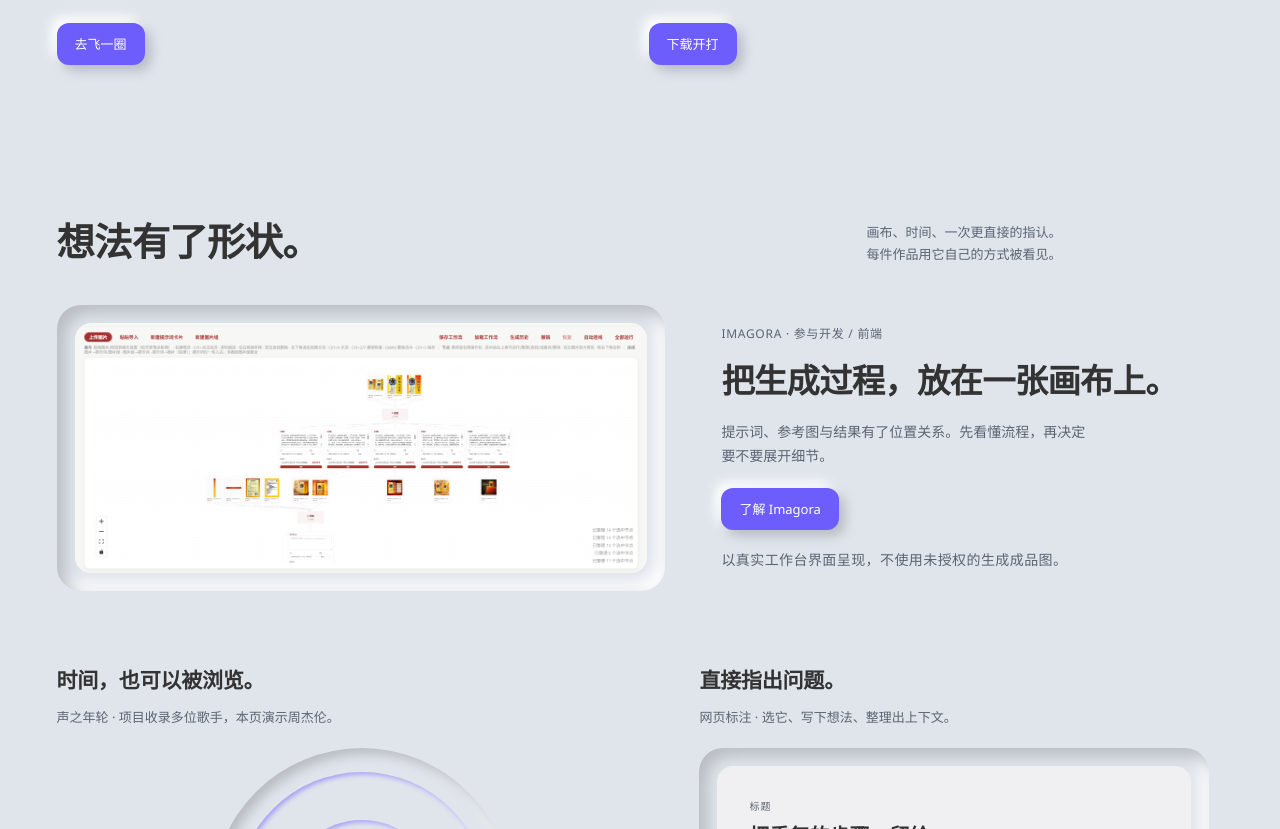
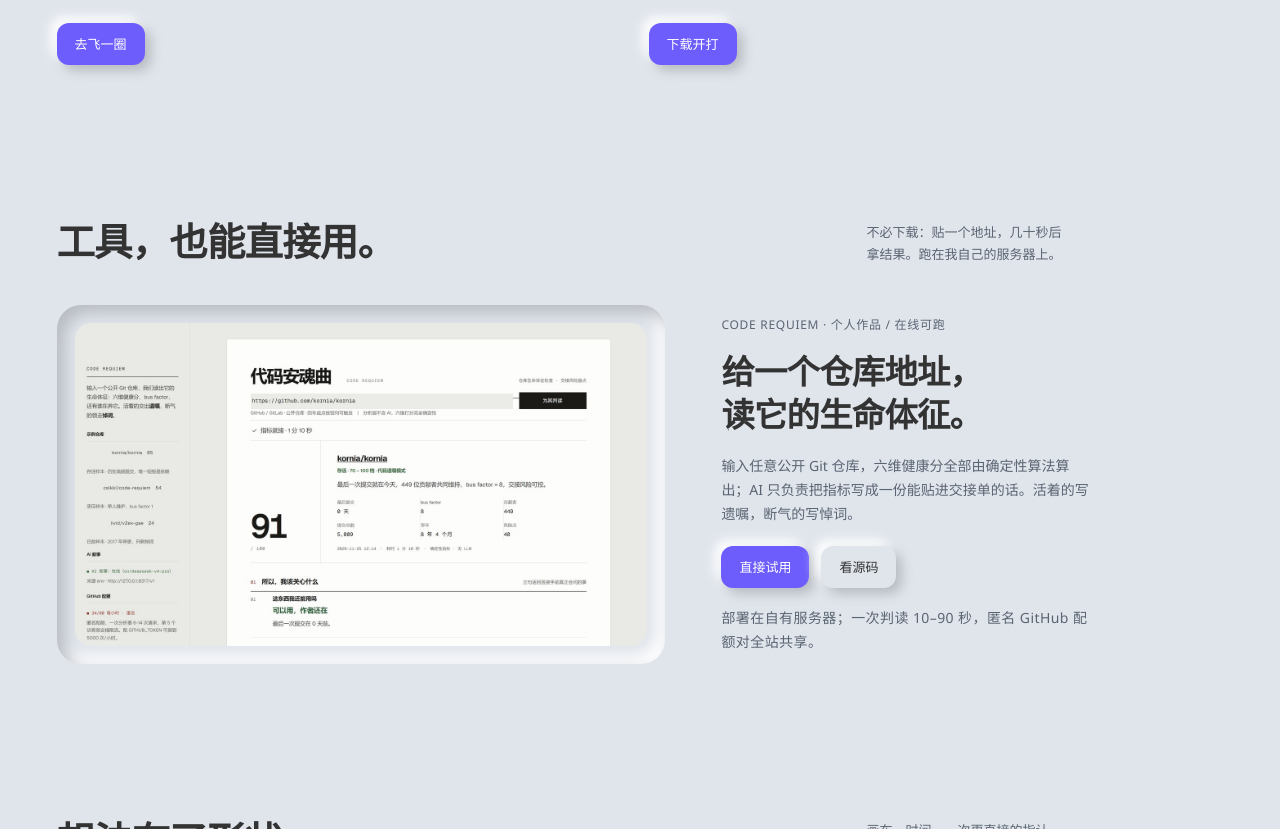
Before and after one commit to cslkkl/cslkkl.github.io, a plain HTML site: page index.html in a window 1280 px wide. Shown: the part 1971-2800 px from the top of the page. Drawn offline with Linux system fonts and the light colour scheme.

Commit message:
feat(site): put the deployed code-requiem where people can use it
The index already carried code-requiem, but only as a repository link: the
Streamlit Cloud demo had gone 404 and there was nothing to point at. It now
runs on the box at 110.41.59.97, so the site stops hiding it.

- new #tools section between the playable games and the work grid, reusing
  the existing image-left / copy-right block: real verdict capture (Kornia,
  91/100) that opens in the lightbox, a roleline, two buttons, and one line
  of boundaries (10-90s per run, anonymous GitHub quota shared site-wide)
- index row switches from 查看项目 to 直接试用
- nav needs the space: 试玩 / 工具 / 作品 / 索引. 项目索引 becomes 索引 and
  关于 steps down, since it already sits at the end of the page. 404 nav
  updated to match.
- the only new asset is assets/requiem.jpg (1400x788, 89KB), a real capture
  of the running app with no fixture data in it

Deployment notes live in README: systemd unit as a non-root user, loopback
only behind Caddy's /requiem/ handle, and why it works despite github.com:443
being unreachable from that host (the app's own TCP probe falls back to the
REST API).

Verified at 1440 and 390: no horizontal overflow, zero contrast failures,
structure check clean, index filters still 15 / 13 / 2.

```diff
--- a/index.html
+++ b/index.html
@@ -24,9 +24,9 @@
     <div class="brand">KKLCSL<em>PLAYGROUND</em></div>
     <div class="navlinks">
       <a href="#play">试玩</a>
+      <a href="#tools">工具</a>
       <a href="#work">作品</a>
-      <a href="#index">项目索引</a>
-      <a href="#about">关于</a>
+      <a href="#index">索引</a>
     </div>
   </nav>
 
@@ -137,6 +137,35 @@
         </article>
 
       </div>
+    </section>
+
+    <!-- ================= 在线工具 ================= -->
+    <section id="tools" aria-labelledby="tools-title">
+      <div class="head">
+        <h2 id="tools-title">工具，也能直接用。</h2>
+        <p>不必下载：贴一个地址，几十秒后拿结果。跑在我自己的服务器上。</p>
+      </div>
+
+      <article class="imagora">
+        <div class="screen">
+          <button class="screen__zoom" type="button"
+                  data-zoom="assets/requiem.jpg"
+                  data-zoom-alt="代码安魂曲的判读结果：Kornia 拿到 91 分，旁边是最后提交、bus factor、贡献者、提交总数、享年与风险点，下面是三句话回答"
+                  aria-label="放大查看代码安魂曲的判读结果">
+            <img src="assets/requiem.jpg" alt="代码安魂曲的判读结果：91 分，六项指标与三句回答" loading="lazy" decoding="async">
+          </button>
+        </div>
+        <div class="copy">
+          <div class="roleline">CODE REQUIEM · 个人作品 / 在线可跑</div>
+          <h3>给一个仓库地址，<br>读它的生命体征。</h3>
+          <p>输入任意公开 Git 仓库，六维健康分全部由确定性算法算出；AI 只负责把指标写成一份能贴进交接单的话。活着的写遗嘱，断气的写悼词。</p>
+          <div class="rowbtns">
+            <a class="btn btn--sm btn--primary" href="http://110.41.59.97/requiem/" target="_blank" rel="noopener">直接试用</a>
+            <a class="btn btn--sm" href="https://github.com/cslkkl/code-requiem" target="_blank" rel="noopener">看源码</a>
+          </div>
+          <p class="declaration">部署在自有服务器；一次判读 10–90 秒，匿名 GitHub 配额对全站共享。</p>
+        </div>
+      </article>
     </section>
 
     <!-- ================= 作品 ================= -->
--- a/js/app.js
+++ b/js/app.js
@@ -350,7 +350,7 @@
     { name: "网页标注", desc: "带着页面上下文表达问题", credit: "个人作品", kind: "own", href: "https://github.com/cslkkl/dsh-web-annotator", cta: "查看项目" },
     { name: "CPA 切换器", desc: "把账号管理带回工作区", credit: "个人作品", kind: "own", href: "https://github.com/cslkkl/dsh-cpa-switch", cta: "查看项目" },
     { name: "模型接线板", desc: "每个成员各接一条模型线路", credit: "个人作品", kind: "own", href: "https://github.com/cslkkl/dsh-switchboard", cta: "查看项目" },
-    { name: "代码安魂曲", desc: "给 Git 仓库做生命体征诊断", credit: "个人作品", kind: "own", href: "https://github.com/cslkkl/code-requiem", cta: "查看项目" },
+    { name: "代码安魂曲", desc: "给 Git 仓库做生命体征诊断，已部署在线可跑", credit: "个人作品", kind: "own", href: "http://110.41.59.97/requiem/", cta: "直接试用" },
     { name: "mv-code", desc: "一句歌名，画出一支代码 MV", credit: "个人作品", kind: "own", href: "https://github.com/cslkkl/mv-code", cta: "查看项目" },
     { name: "SEC 线索研究", desc: "从 Form D 里挑出值得联系的公司", credit: "个人作品", kind: "own", href: "https://github.com/cslkkl/us-funding-lead-research", cta: "查看项目" },
     { name: "BuddyKey", desc: "多账号额度切成具名 API Key", credit: "个人作品", kind: "own", href: "https://github.com/cslkkl/cpa-Buddykey", cta: "查看项目" },
```
Also changed, not shown: 404.html (+2 -1 lines), assets/requiem.jpg (added), 1 other file.
